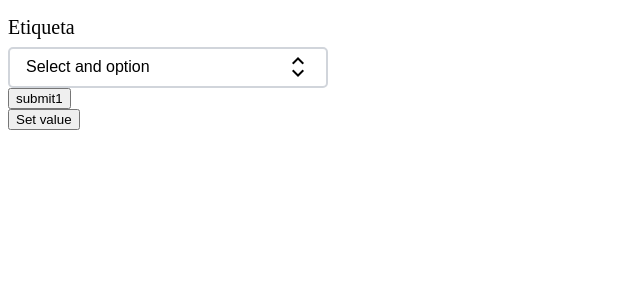
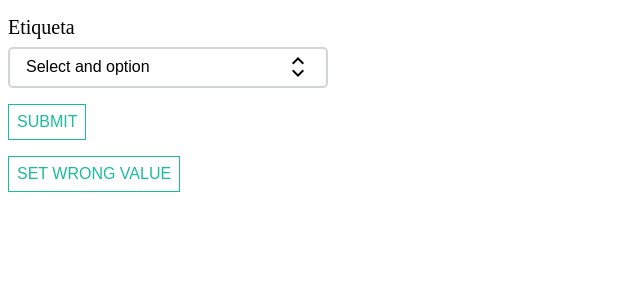
Before and after one commit to PmanuFront/Froged_Technical_Test, an Angular app: page / in a window 1280 px wide. Shown: the top 300 px of the page, without its empty margins (0-640 px from the left). Built offline with nearby package versions, Linux system fonts and the light colour scheme.

Commit message:
Make example with standalone components

```diff
--- a/src/app/app.component.html
+++ /dev/null
@@ -1,12 +0,0 @@
-<div class="app-container">
-  <form [formGroup]="form1" (ngSubmit)="showValue()">
-    <froged-select [OptionsData]="options" [BorderColor]="''" [Label]="'Etiqueta'" [DefaultValue]="{
-      value: 1,
-      name: 'Sort by popularity',
-      status: 'OK'
-    }" formControlName="select"/>
-    <button type="submit">submit1</button>
-  </form>
-
-  <button (click)="setSelectValue()">Set value</button>
-</div>
--- a/src/app/app.component.scss
+++ /dev/null
@@ -1,6 +0,0 @@
-.app-container{
-  // background-color: #F3F4F6;
-  // display: flex;
-  // justify-content: center;
-  // padding: 1rem;
-}
--- a/src/app/app.component.ts
+++ /dev/null
@@ -1,38 +0,0 @@
-import { Component, OnInit } from '@angular/core';
-import { options } from './mocks/SelectData';
-import { OptionsModel } from './models/OptionsModel';
-import { FormBuilder, Validators } from '@angular/forms';
-
-@Component({
-  selector: 'app-root',
-  templateUrl: './app.component.html',
-  styleUrls: ['./app.component.scss']
-})
-export class AppComponent implements OnInit {
-  title = 'Froged_Select_Component';
-
-
-  constructor(private fb: FormBuilder) {}
-
-
-  public ngOnInit(): void {
-    console.log('Init')
-  }
-
-  form1 = this.fb.group({
-    select: [60, Validators.required]
-  });
-
-  public showValue(): void {
-    console.log('formulario', this.form1);
-    console.log('valor del form control', this.form1.controls['select'].value);
-  }
-
-  public setSelectValue(): void {
-    console.log('set value')
-    this.form1.controls['select'].setValue(2);
-    console.log(this.form1)
-  }
-
-  public options: OptionsModel[] = options;
-}
--- /dev/null
+++ b/src/app/components/main/main.component.html
@@ -0,0 +1,12 @@
+<div class="app-container">
+    <form [formGroup]="form1" (ngSubmit)="showValue()">
+      <froged-select [OptionsData]="options" [Label]="'Etiqueta'" [DefaultValue]="{
+        value: 1,
+        name: 'Sort by popularity',
+        status: 'OK'
+      }" formControlName="select"/>
+      <button type="submit" class="submit_button">SUBMIT</button>
+    </form>
+
+    <button (click)="setSelectValue()">SET WRONG VALUE</button>
+</div>
--- /dev/null
+++ b/src/app/components/main/main.component.scss
@@ -0,0 +1,10 @@
+.app-container {
+    button {
+        color: #1ABC9C;
+        border: 1px solid #1ABC9C;
+        background: transparent;
+        padding: 0.5rem;
+        margin-top: 1rem;
+        font-size: 16px;
+    }
+}
--- /dev/null
+++ b/src/app/components/main/main.component.ts
@@ -0,0 +1,39 @@
+import { Component } from '@angular/core';
+import { ReactiveFormsModule, FormBuilder, Validators } from '@angular/forms';
+
+import { options } from '../../mocks/SelectData';
+import { OptionsModel } from '../../models/OptionsModel';
+import { SelectComponent } from '../select/select.component';
+
+@Component({
+  selector: 'app-main',
+  templateUrl: './main.component.html',
+  styleUrls: ['./main.component.scss'],
+  standalone: true,
+  imports: [
+    ReactiveFormsModule,
+    SelectComponent
+  ],
+})
+export class MainComponent {
+
+  constructor(private fb: FormBuilder) {}
+
+  form1 = this.fb.group({
+    select: [60, Validators.required]
+  });
+
+  public showValue(): void {
+    console.log('formulario', this.form1);
+    console.log('valor del form control', this.form1.controls['select'].value);
+  }
+
+  public setSelectValue(): void {
+    console.log('set value')
+    this.form1.controls['select'].setValue(2);
+    console.log(this.form1)
+  }
+
+  public options: OptionsModel[] = options;
+
+}
--- a/src/app/components/select/select.component.scss
+++ b/src/app/components/select/select.component.scss
@@ -27,6 +27,8 @@
         border: 1px solid #D1D5DB;
         border-radius: 5px;
         margin-top: 0.5rem;
+        max-height: 28vh;
+        overflow: auto;
     }
 
     ul {
--- a/src/index.html
+++ b/src/index.html
@@ -9,6 +9,6 @@
   <link rel="stylesheet" href="https://fonts.googleapis.com/css2?family=Material+Symbols+Outlined:opsz,wght,FILL,GRAD@20..48,100..700,0..1,-50..200" />
 </head>
 <body>
-  <app-root></app-root>
+  <app-main></app-main>
 </body>
 </html>
--- a/src/main.ts
+++ b/src/main.ts
@@ -1,7 +1,5 @@
-import { platformBrowserDynamic } from '@angular/platform-browser-dynamic';
+import { bootstrapApplication } from '@angular/platform-browser';
+import { MainComponent } from './app/components/main/main.component';
 
-import { AppModule } from './app/app.module';
-
-
-platformBrowserDynamic().bootstrapModule(AppModule)
+bootstrapApplication(MainComponent)
   .catch(err => console.error(err));
```
Also changed, not shown: src/app/app.module.ts (deleted, +0 -20 lines), src/app/components/select/select.component.ts (+6 -1 lines), 2 other files (tests, documents, lock files or other folders).
